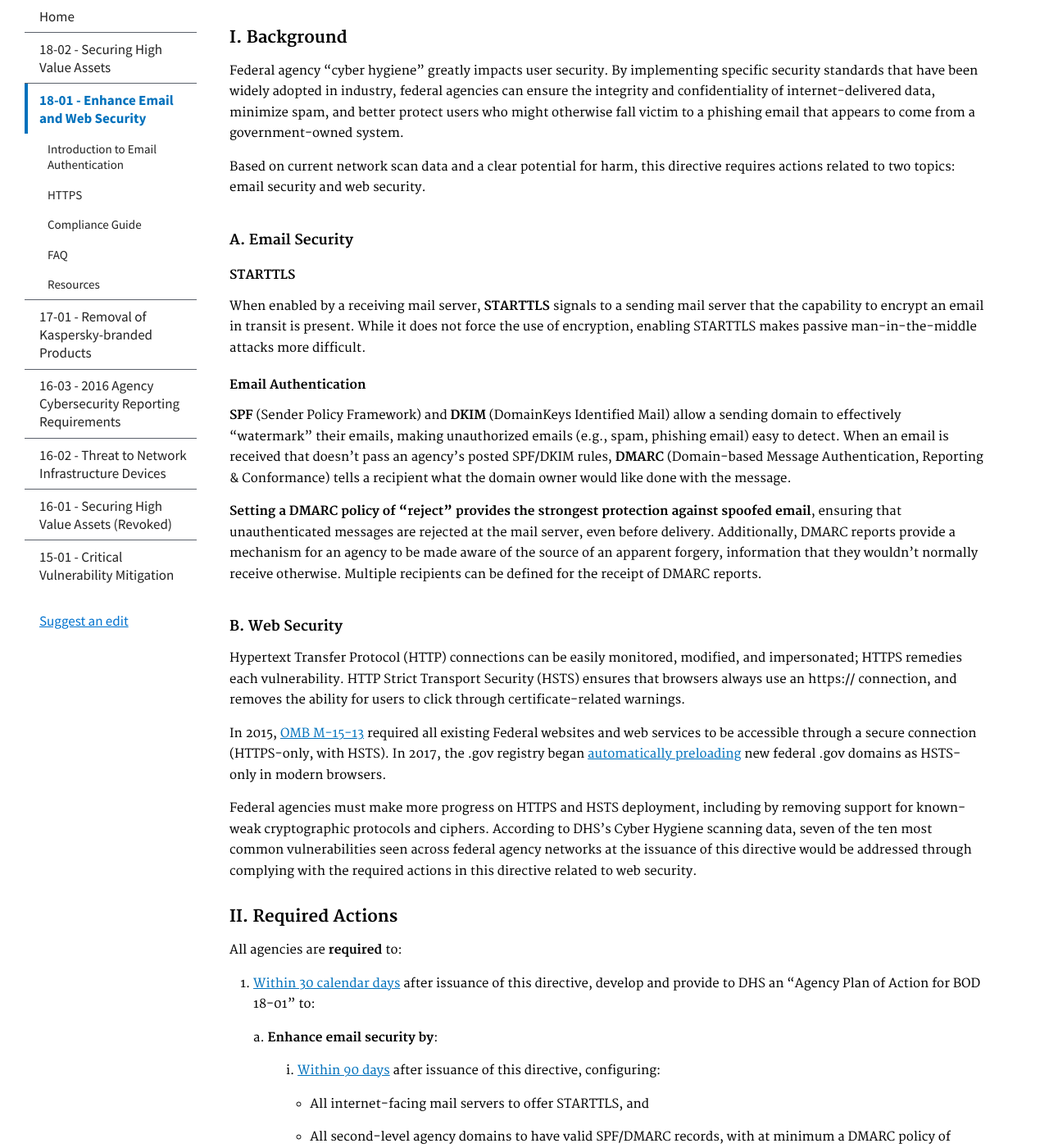
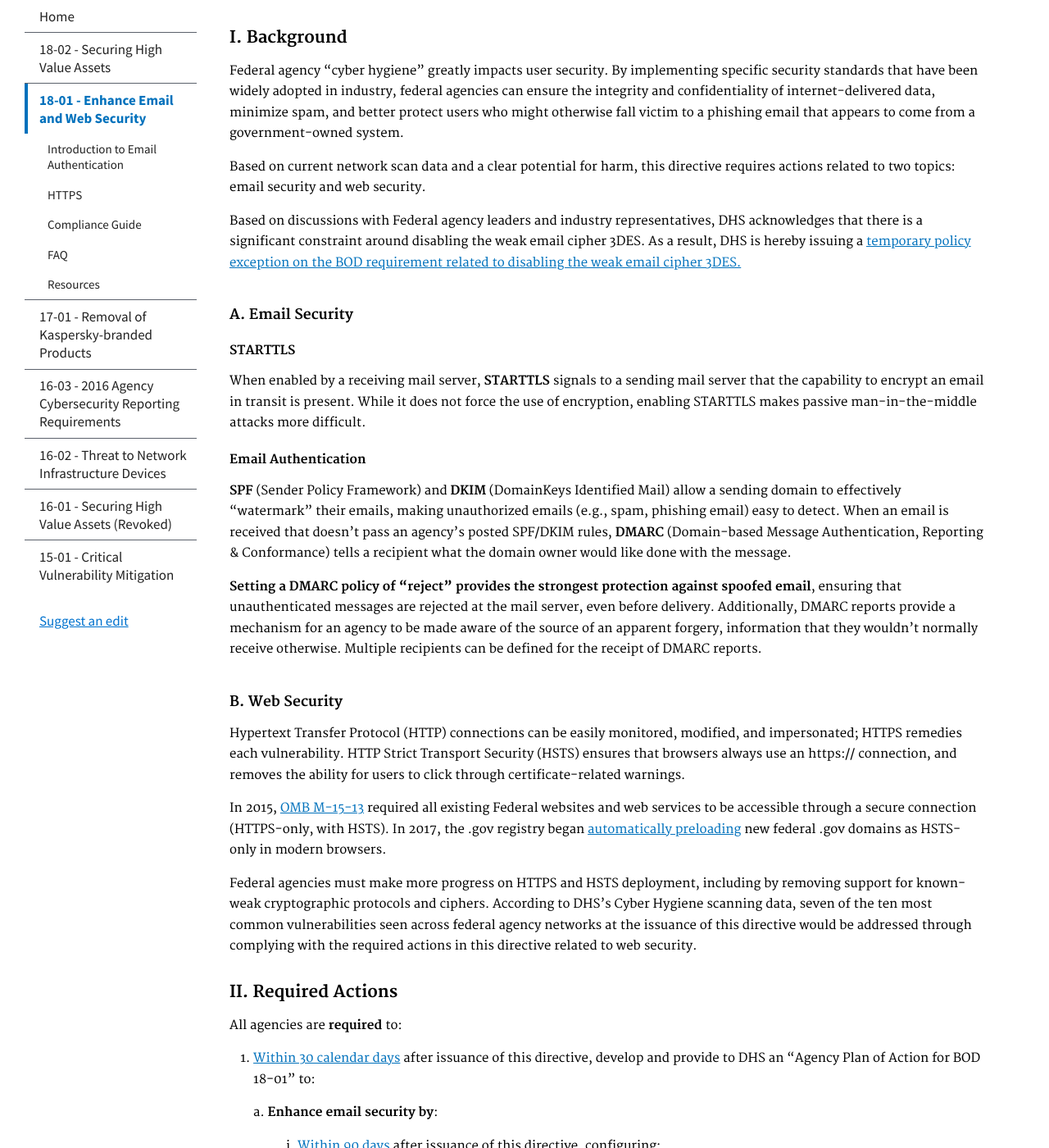
Before and after one commit to cisagov/cyber.dhs.gov, a Jekyll site: the page built from pages/18-01.md, in a window 1280 px wide and 1400 px high, scrolled down 681 px. Shown: the whole window at 82% size. Built offline with Jekyll 4.4.1, drawn with Linux system fonts in a browser that asks for light colours; some of the changed text lies outside the part shown.

Commit message:
Adding the 3DES exception language and Document

```diff
--- a/pages/18-01.md
+++ b/pages/18-01.md
@@ -47,6 +47,9 @@ appears to come from a government-owned system.
 Based on current network scan data and a clear potential for harm, this
 directive requires actions related to two topics: email security and web
 security.
+
+Based on discussions with Federal agency leaders and industry representatives, DHS acknowledges that there is a significant constraint around disabling the weak email cipher 3DES. As a result, DHS is hereby issuing a [temporary policy exception on the BOD requirement related to disabling the weak email cipher 3DES.](https://cyber.dhs.gov/assets/report/<BOD_18-01_Letter_for_Temporary_Exception_to_Agencies_FINAL_v1_Signed.pdf)
+
 
 #### A. Email Security
 
@@ -123,6 +126,7 @@ All agencies are **required** to:
                 mail servers, and
 
       >-  3DES and RC4 ciphers are disabled on mail servers.
+      >- Based on discussions with Federal agency leaders and industry representatives, DHS acknowledges that there is a significant constraint around disabling the weak email cipher 3DES. As a result, DHS is hereby issuing a [temporary policy exception on the BOD requirement related to disabling the weak email cipher 3DES.](https://cyber.dhs.gov/assets/report/<BOD_18-01_Letter_for_Temporary_Exception_to_Agencies_FINAL_v1_Signed.pdf)
 
       >iii. [Within 15 days](#checklist) of the establishment of centralized National Cybersecurity & Communications Integration Center (NCCIC) [reporting location](#dhs-dmarc-reporting-location), adding the NCCIC as a recipient of DMARC aggregate reports.
 
@@ -295,6 +299,7 @@ M-15-13 also contemplates that "[p]rotocols and web standards improve regularly"
 #### Ciphers
 * **RC4:** In 2014, [NIST marked RC4 as "not approved"](http://nvlpubs.nist.gov/nistpubs/SpecialPublications/NIST.SP.800-52r1.pdf#page=27) for use in Federal information systems.
 * **3DES:** In 2017, [NIST urged all users of 3DES to migrate](https://csrc.nist.gov/News/2017/Update-to-Current-Use-and-Deprecation-of-TDEA) as soon as possible.
+* Based on discussions with Federal agency leaders and industry representatives, DHS acknowledges that there is a significant constraint around disabling the weak email cipher 3DES. As a result, DHS is hereby issuing a [temporary policy exception on the BOD requirement related to disabling the weak email cipher 3DES.](https://cyber.dhs.gov/assets/report/<BOD_18-01_Letter_for_Temporary_Exception_to_Agencies_FINAL_v1_Signed.pdf)
 
 BOD 18-01 requires that these protocols and ciphers cease being offered on internet-facing web and email servers.
 
@@ -327,6 +332,7 @@ This page provides implementation guidance for [Binding Operational Directive 18
   * Identify agency second-level domains that can be HSTS preloaded, and provide a list to DHS at <FNR.BOD@hq.dhs.gov>.
   * Disable SSLv2 and SSLv3 on web and mail servers.
   * Disable 3DES and RC4 ciphers on web and mail servers.
+  * Based on discussions with Federal agency leaders and industry representatives, DHS acknowledges that there is a significant constraint around disabling the weak email cipher 3DES. As a result, DHS is hereby issuing a [temporary policy exception on the BOD requirement related to disabling the weak email cipher 3DES.](https://cyber.dhs.gov/assets/report/<BOD_18-01_Letter_for_Temporary_Exception_to_Agencies_FINAL_v1_Signed.pdf)
 * Within **15 days of the establishment of a centralized NCCIC [reporting location](#dhs-dmarc-reporting-location)**, add DHS as a recipient of DMARC aggregate reports (`reports@dmarc.cyber.dhs.gov`).
 * Within **one year** *(October 16, 2018)* of BOD issuance, set a DMARC policy of "reject" for all second-level domains and mail-sending hosts.
 
```
